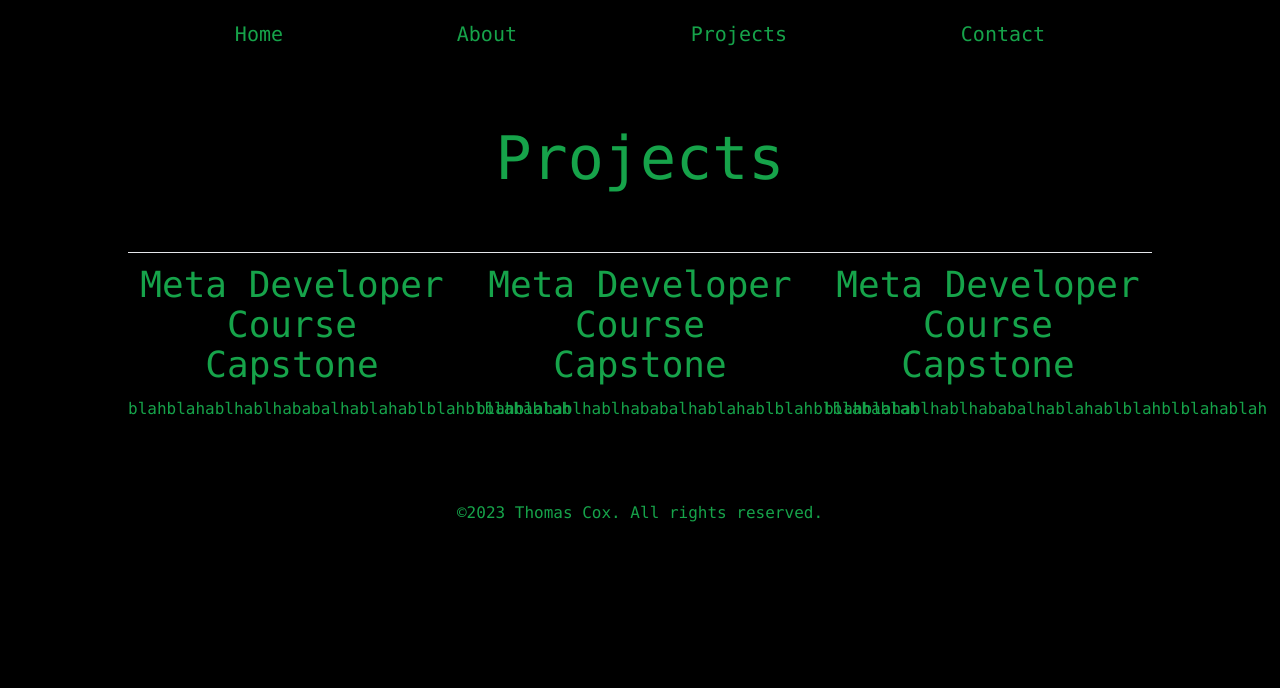
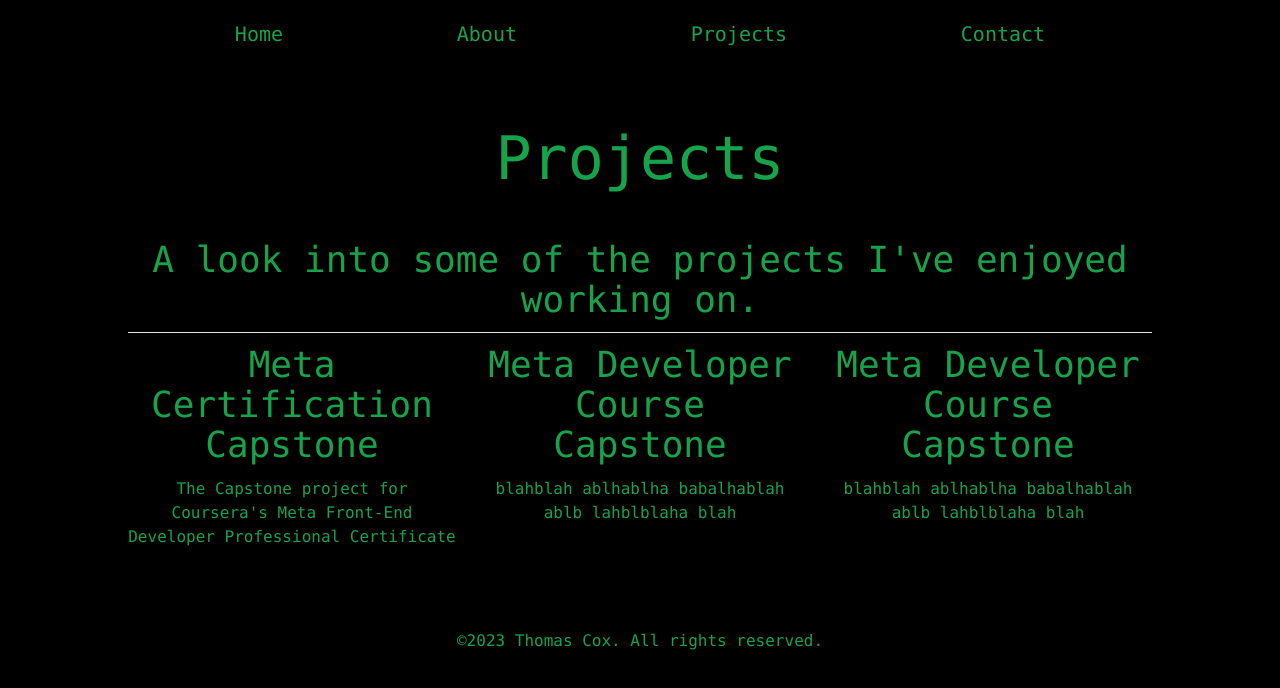
Before and after one commit to thmscly/thomas-cox, a React (Vite) app: page /projects in a window 1280 px wide. Shown: the top 688 px of the page. Built offline with nearby package versions, Linux system fonts and the light colour scheme.

Commit message:
added info prop to Projects

```diff
--- a/src/pages/Projects.jsx
+++ b/src/pages/Projects.jsx
@@ -6,16 +6,19 @@
 const content = (
   <div className="grid grid-cols-3 gap-5">
     <div>
-      <h3>Meta Developer Course Capstone</h3>
-      <p>blahblahablhablhababalhablahablblahblblahablah</p>
+      <h3>Meta Certification Capstone</h3>
+      <p>
+        The Capstone project for Coursera's Meta Front-End Developer
+        Professional Certificate
+      </p>
     </div>
     <div>
       <h3>Meta Developer Course Capstone</h3>
-      <p>blahblahablhablhababalhablahablblahblblahablah</p>
+      <p>blahblah ablhablha babalhablah ablb lahblblaha blah</p>
     </div>
     <div>
       <h3>Meta Developer Course Capstone</h3>
-      <p>blahblahablhablhababalhablahablblahblblahablah</p>
+      <p>blahblah ablhablha babalhablah ablb lahblblaha blah</p>
     </div>
   </div>
 );
@@ -23,7 +26,7 @@
 function Projects() {
   return (
     <div>
-      <PageLayout title={title} content={content} />
+      <PageLayout title={title} content={content} info={info} />
     </div>
   );
 }
```
